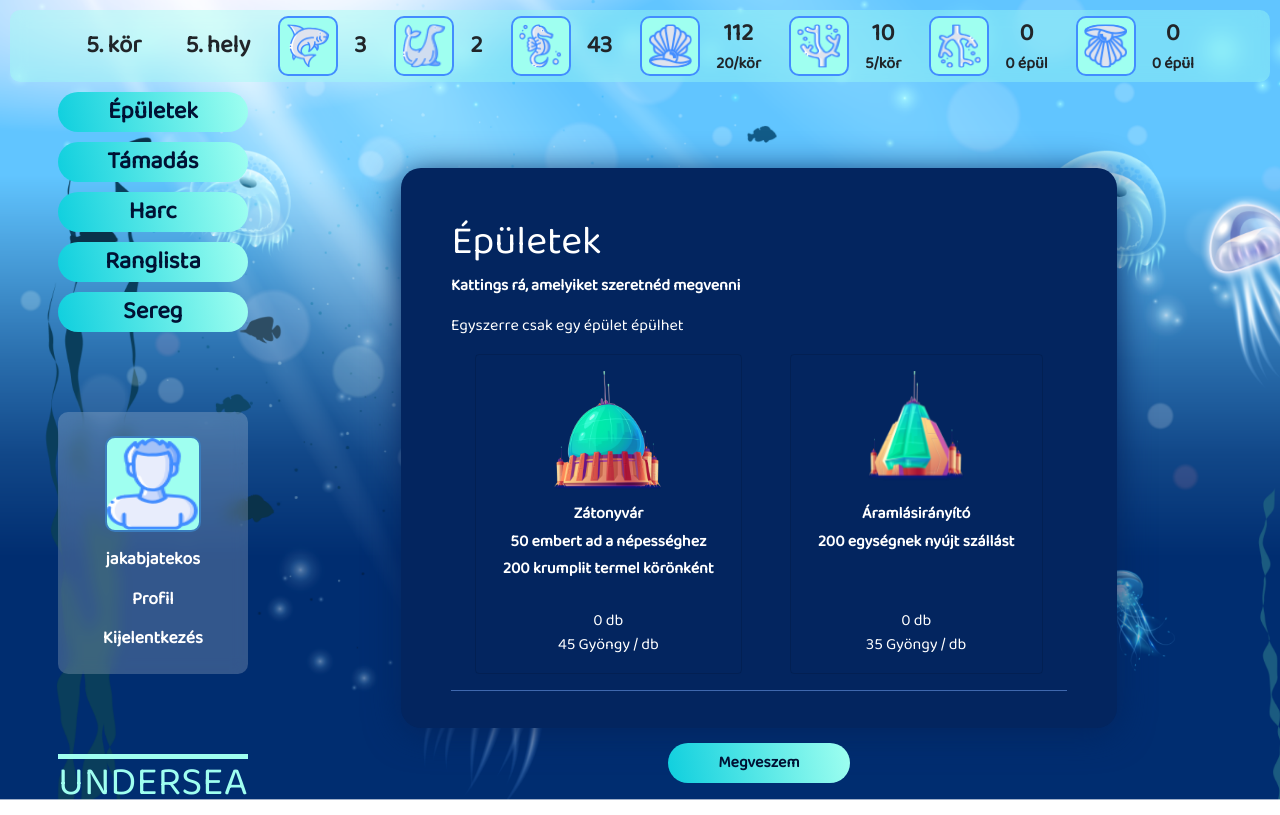
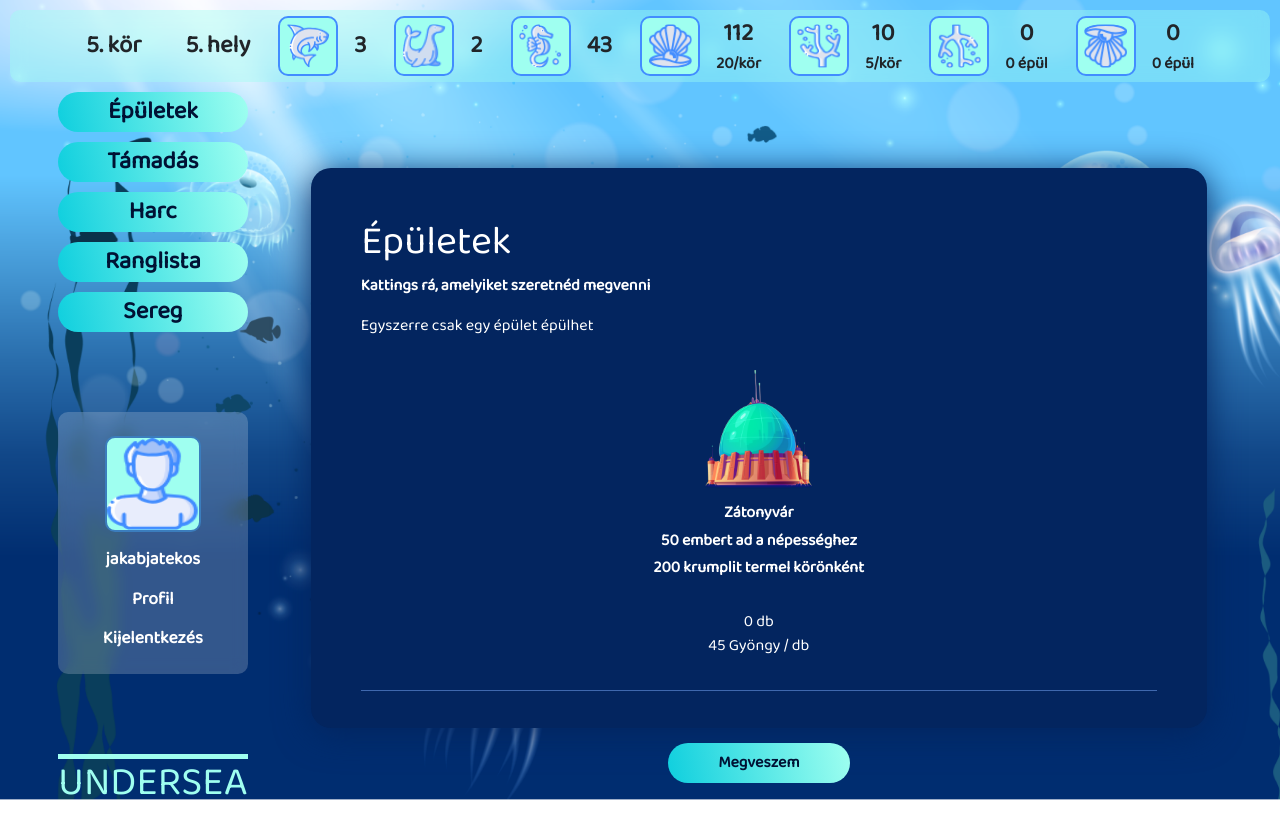
Before and after one commit to miklosabel/undersea, a React (Create React App) app: page /main/buildings in a window 1280 px wide. Built offline with nearby package versions, Linux system fonts and the light colour scheme.

Commit message:
before correcting desing errors

```diff
--- a/src/components/buildings/buildings.scss
+++ b/src/components/buildings/buildings.scss
@@ -3,7 +3,9 @@
 .buildings {
   padding: 50px;
   height: 70vh;
-  width: 70%;
+  width: 70vw;
+  max-height: 45rem;
+  max-width: 80rem;
   color: $white;
   background-color: $background-blue;
   border-radius: 20px;
@@ -22,7 +24,7 @@
       height: 20rem;
       padding: 1rem 1.5rem;
       text-align: center;
-      // border: none;
+      border: none;
       background: transparent;
       div {
         white-space: pre-wrap;
--- a/src/components/buildings/buildings.tsx
+++ b/src/components/buildings/buildings.tsx
@@ -51,21 +51,24 @@ export class Buildings extends React.Component<Props, {}> {
         <p>Kattings rá, amelyiket szeretnéd megvenni</p>
         <p className="base-text">Egyszerre csak egy épület épülhet</p>
         <div className="card-container">
-          <Card
+          {/* {cardConst.map(x=>{ */}
+        <Card
+        // clicked={this.state.clikedTomb.include()}
+            // img={x.img}
             img={atollFortressImage}
             imgAlt="zátonyvár"
             title={this.atollFortressProps.atollFortressTitle}
             body={this.atollFortressProps.atollFortressBody}
             classNames={this.atollFortressProps.classNames}
-          />
-          <Card
-            img={flowControllerImage}
-            imgAlt="Áramlásirányító"
-            title={this.flowControllerProps.flowControllerTitle}
-            body={this.flowControllerProps.flowControllerBody}
-            classNames={this.flowControllerProps.classNames}
-          />
-        </div>
+            onClick={x=>this.setState({})}
+          >
+            {/* <>
+            <spna>alma</spna>
+            </> */}
+          </Card>
+
+         {/* )} */}
+       </div>
         <button className="submit-button">Megveszem</button>
       </div>
     );
--- a/src/components/buildings/card.tsx
+++ b/src/components/buildings/card.tsx
@@ -10,6 +10,7 @@ interface Props {
     title: string;
     body: string;
   };
+  onClick:(x:any)=>void
 }
 
 interface State {
@@ -31,10 +32,11 @@ export class Card extends React.Component<Props, State> {
       <div
         className={`card ${this.state.isActive ? "card-active" : ""}`}
         onClick={() => {
-          this.setState({
-            ...this.state,
-            isActive: !this.state.isActive,
-          })
+          // this.setState({
+          //   ...this.state,
+          //   isActive: !this.state.isActive,
+          // })
+          // return this.props.onclick(x)
         }}
       >
         <div className={this.props.classNames.title}>
@@ -44,6 +46,7 @@ export class Card extends React.Component<Props, State> {
               <p key={item}>{i}</p>
             ))}
           </div>
+          {this.props.children}
         </div>
         <div className={this.props.classNames.body}>{this.props.body}</div>
       </div>
```
